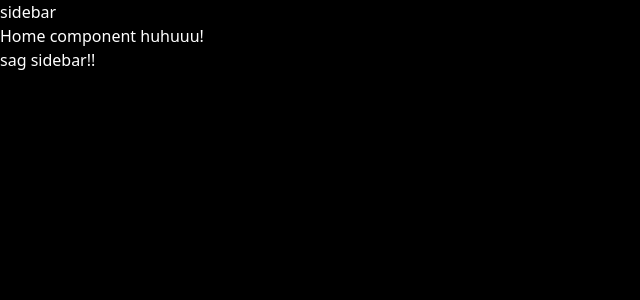
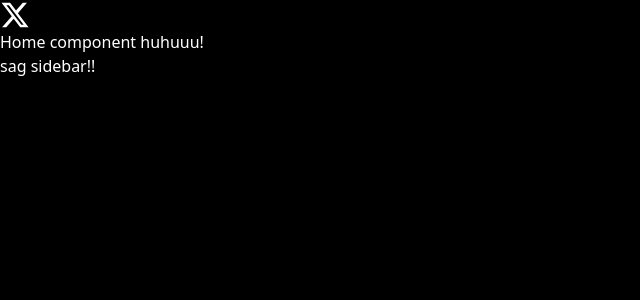
Before and after one commit to neslihanatasever/twitter-clone, a React (Vite) app: page / in a window 1280 px wide. Shown: the top 300 px of the page, without its empty margins (0-640 px from the left). Built offline with nearby package versions, Linux system fonts and the light colour scheme.

Commit message:
started layout

```diff
--- a/src/layout/main/index.jsx
+++ b/src/layout/main/index.jsx
@@ -8,6 +8,7 @@ export default function MainLayout() {
       <SideBar />
       <main className="flex-1 flex gap-[30px]">
         <main className="flex-1 max-w-[600px] border-x border-[#2f3336]">
+
           <Outlet />
         </main>
         <RightBar />
--- a/src/layout/main/sidebar/index.jsx
+++ b/src/layout/main/sidebar/index.jsx
@@ -1,3 +1,9 @@
+import Logo from "./logo";
+
 export default function SideBar() {
-  return <aside className="w-[275px] min-h-screen px-2">sidebar</aside>;
+  return (
+    <aside className="w-[275px] min-h-screen px-2">
+      <Logo />
+    </aside>
+  );
 }
--- /dev/null
+++ b/src/layout/main/sidebar/logo/index.jsx
@@ -0,0 +1,19 @@
+import { Link } from "react-router-dom";
+
+export default function Logo() {
+  return (
+    <div className="py-0.5">
+      <Link
+        to="/"
+        className="w-[52px] h-[52px] rounded-full flex items-center justify-center hover:bg-[#eff3f41a] transition-colors"
+      >
+        <svg viewBox="0 0 24 24" width={30} height={30}>
+          <path
+            fill="#fff"
+            d="M18.244 2.25h3.308l-7.227 8.26 8.502 11.24H16.17l-5.214-6.817L4.99 21.75H1.68l7.73-8.835L1.254 2.25H8.08l4.713 6.231zm-1.161 17.52h1.833L7.084 4.126H5.117z"
+          />
+        </svg>
+      </Link>
+    </div>
+  );
+}
```
Also changed, not shown: src/layout/main/rightbar/index.jsx (+2 -6 lines), src/layout/main/sidebar/menu/index.jsx (added, +11 -0 lines).
